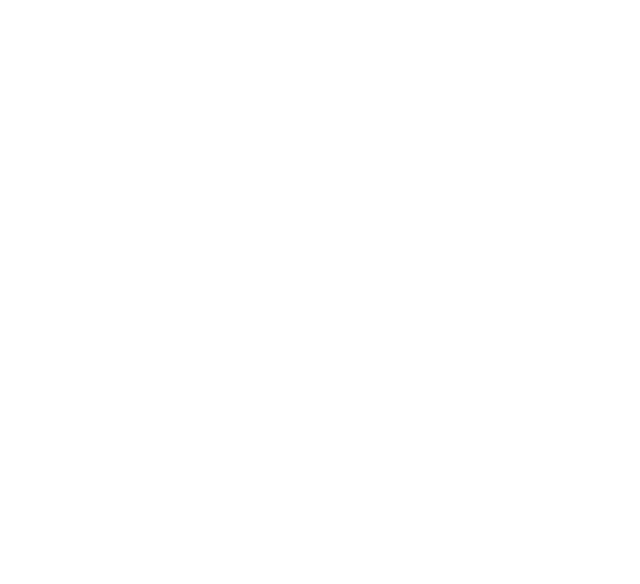
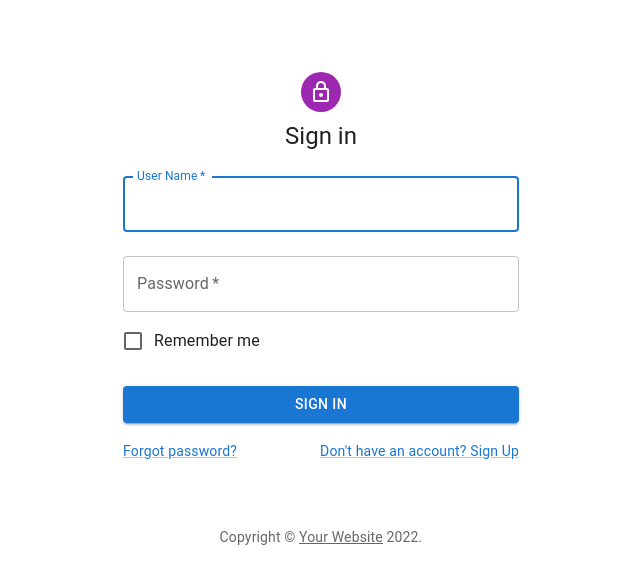
Before and after one commit to NirmalHansaka/pharmacy-management-system-fe, a React (Create React App) app: page /signin in a window 1280 px wide. Before the commit this address had no page. Shown: the top 584 px of the page, without its empty margins (319-959 px from the left). Built offline with nearby package versions, Linux system fonts and the light colour scheme.

Commit message:
signin form development

```diff
--- a/package.json
+++ b/package.json
@@ -10,6 +10,7 @@
     "@testing-library/jest-dom": "^5.16.4",
     "@testing-library/react": "^13.3.0",
     "@testing-library/user-event": "^13.5.0",
+    "axios": "^0.27.2",
     "react": "^18.2.0",
     "react-dom": "^18.2.0",
     "react-router": "^6.3.0",
--- a/src/App.js
+++ b/src/App.js
@@ -4,6 +4,7 @@
 import { useEffect, useState } from "react";
 import getTheme from "./theme";
 import ROUTES from "./routes/config";
+import SignIn from "./pages/SignIn";
 
 function App() {
   const [theme, setTheme] = useState("dark");
@@ -26,6 +27,11 @@
               element={<Layout>{route.element}</Layout>}
             />
           ))}
+          <Route
+              exact
+              path={'/signin'}
+              element={<SignIn />}
+            />
         </Routes>
       </BrowserRouter>
     </ThemeProvider>
--- /dev/null
+++ b/src/pages/SignIn/index.js
@@ -0,0 +1,151 @@
+import * as React from 'react';
+import Avatar from '@mui/material/Avatar';
+import Button from '@mui/material/Button';
+import CssBaseline from '@mui/material/CssBaseline';
+import TextField from '@mui/material/TextField';
+import FormControlLabel from '@mui/material/FormControlLabel';
+import Checkbox from '@mui/material/Checkbox';
+import Link from '@mui/material/Link';
+import Grid from '@mui/material/Grid';
+import Box from '@mui/material/Box';
+import LockOutlinedIcon from '@mui/icons-material/LockOutlined';
+import Typography from '@mui/material/Typography';
+import Container from '@mui/material/Container';
+import { createTheme, ThemeProvider } from '@mui/material/styles';
+import { useState } from 'react';
+import axios from 'axios';
+import { useNavigate } from 'react-router';
+import { Alert } from '@mui/material';
+
+function Copyright(props) {
+  return (
+    <Typography variant="body2" color="text.secondary" align="center" {...props}>
+      {'Copyright © '}
+      <Link color="inherit" href="https://mui.com/">
+        Your Website
+      </Link>{' '}
+      {new Date().getFullYear()}
+      {'.'}
+    </Typography>
+  );
+}
+
+const theme = createTheme();
+
+export default function SignIn() {
+
+  const navigate = useNavigate();
+
+  const [formData, setFormData] = useState({username: '', password: ''});
+  const [showAlert, setShowAlert] = useState(null);
+
+  const handleChange = event => {
+    setShowAlert(null)
+    setFormData(prev => {
+      return {
+        ...prev,
+        [event.target.name]: event.target.value
+      }
+    })
+  }
+
+  const handleSubmit = async (event) => {
+    event.preventDefault();
+
+    try{
+      const response = await axios.post(process.env.REACT_APP_API_BASE_URL + '/auth/login',{username: formData.username,password: formData.password});
+      if(response.status == 200){
+        localStorage.setItem('name', formData.username);
+        localStorage.setItem('password', formData.password);
+        localStorage.setItem('token', response.data.accessToken);
+        navigate('/dashboard')
+      }else{
+        setShowAlert(response.status);
+      }
+
+    }catch(err){
+      if(err.response.status == 401){
+        setShowAlert('Incorrect User Name or Password');
+
+      }else{
+        setShowAlert('Unauthorized User');
+      }
+    }
+
+  };
+
+  return (
+    <ThemeProvider theme={theme}>
+      <Container component="main" maxWidth="xs">
+        <CssBaseline />
+        <Box
+          sx={{
+            marginTop: 8,
+            display: 'flex',
+            flexDirection: 'column',
+            alignItems: 'center',
+          }}
+        >
+          <Avatar sx={{ m: 1, bgcolor: 'secondary.main' }}>
+            <LockOutlinedIcon />
+          </Avatar>
+          <Typography component="h1" variant="h5">
+            Sign in
+          </Typography>
+          {showAlert && <Alert severity='error'  onClose={() => setShowAlert(null)} > { showAlert } </Alert>}
+          <Box component="form" onSubmit={handleSubmit} noValidate sx={{ mt: 1 }}>
+            <TextField
+              margin="normal"
+              required
+              fullWidth
+              id="username"
+              label="User Name"
+              name="username"
+              autoComplete="username"
+              autoFocus
+              onChange={handleChange}
+              value={formData.username}
+            />
+            <TextField
+              margin="normal"
+              required
+              fullWidth
+              name="password"
+              label="Password"
+              type="password"
+              id="password"
+              autoComplete="current-password"
+              onChange={handleChange}
+              value={formData.password}
+            />
+            <FormControlLabel
+              control={<Checkbox value="remember" color="primary" />}
+              label="Remember me"
+            />
+            <Button
+              type="submit"
+              fullWidth
+              variant="contained"
+              sx={{ mt: 3, mb: 2 }}
+            >
+              Sign In
+            </Button>
+            <Grid container>
+              <Grid item xs>
+                <Link href="#" variant="body2">
+                  Forgot password?
+                </Link>
+              </Grid>
+              <Grid item>
+                <Link href="#" variant="body2">
+                  {"Don't have an account? Sign Up"}
+                </Link>
+              </Grid>
+            </Grid>
+          </Box>
+        </Box>
+        <Copyright sx={{ mt: 8, mb: 4 }} />
+      </Container>
+    </ThemeProvider>
+  );
+}
```
Also changed, not shown: 2 other files (tests, documents, lock files or other folders).
